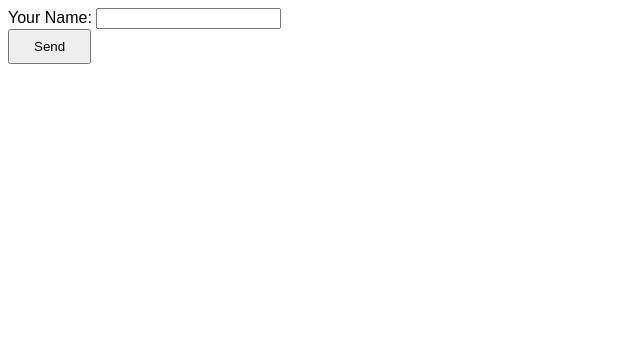
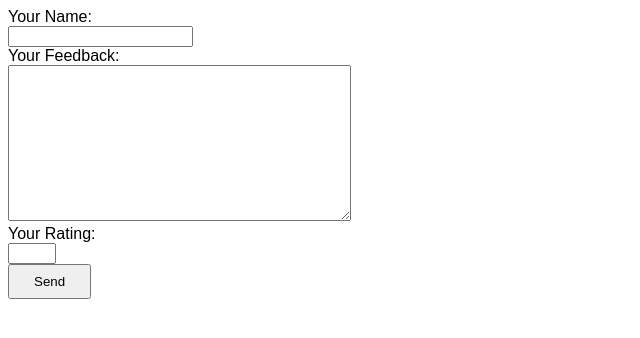
Before and after one commit to houshmand-2005/hash_neco, a Django app: page / in a window 1280 px wide. Shown: the top 338 px of the page, without its empty margins (0-640 px from the left). Run offline with Django 4.2, Linux system fonts and the light colour scheme.

Commit message:
add a for loop for field shows up

```diff
--- a/templates/reviews/reviews.html
+++ b/templates/reviews/reviews.html
@@ -9,12 +9,13 @@
 <body>
 <form method="post">
     {% csrf_token %}
-    <div class="form-control{% if form.user_name.errors %} errors{% endif %}">
-    {{ form.user_name.label_tag }}
-    {{ form.user_name }}
-    {{ form.user_name.errors }}
-    </div>
-
+    {% for field in form %}
+        <div class="form-control{% if field.errors %} errors{% endif %}">
+    {{ field.label_tag }}<br>
+    {{ field }}
+    {{ field.errors }}
+        </div>
+    {% endfor %}
     <button type="submit">Send</button>
 </form>
 </body>
```
